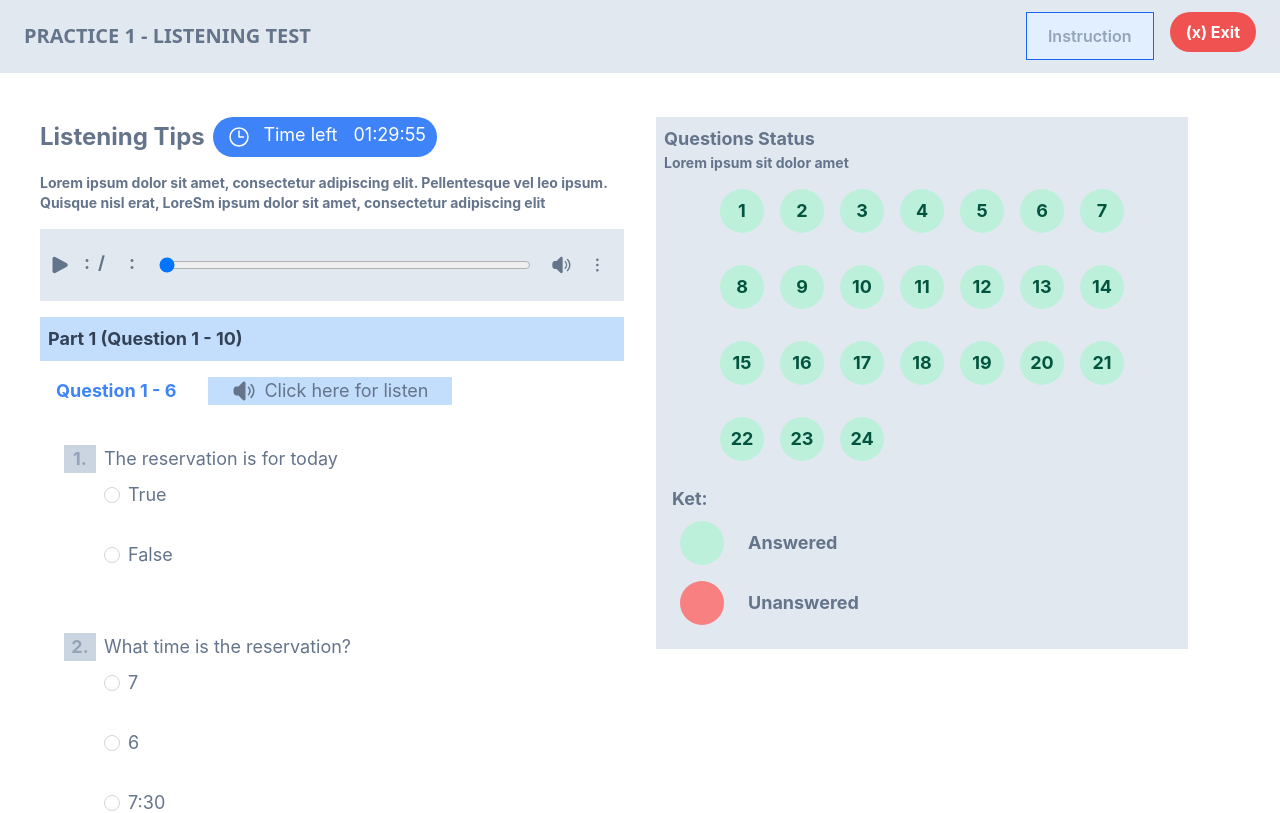
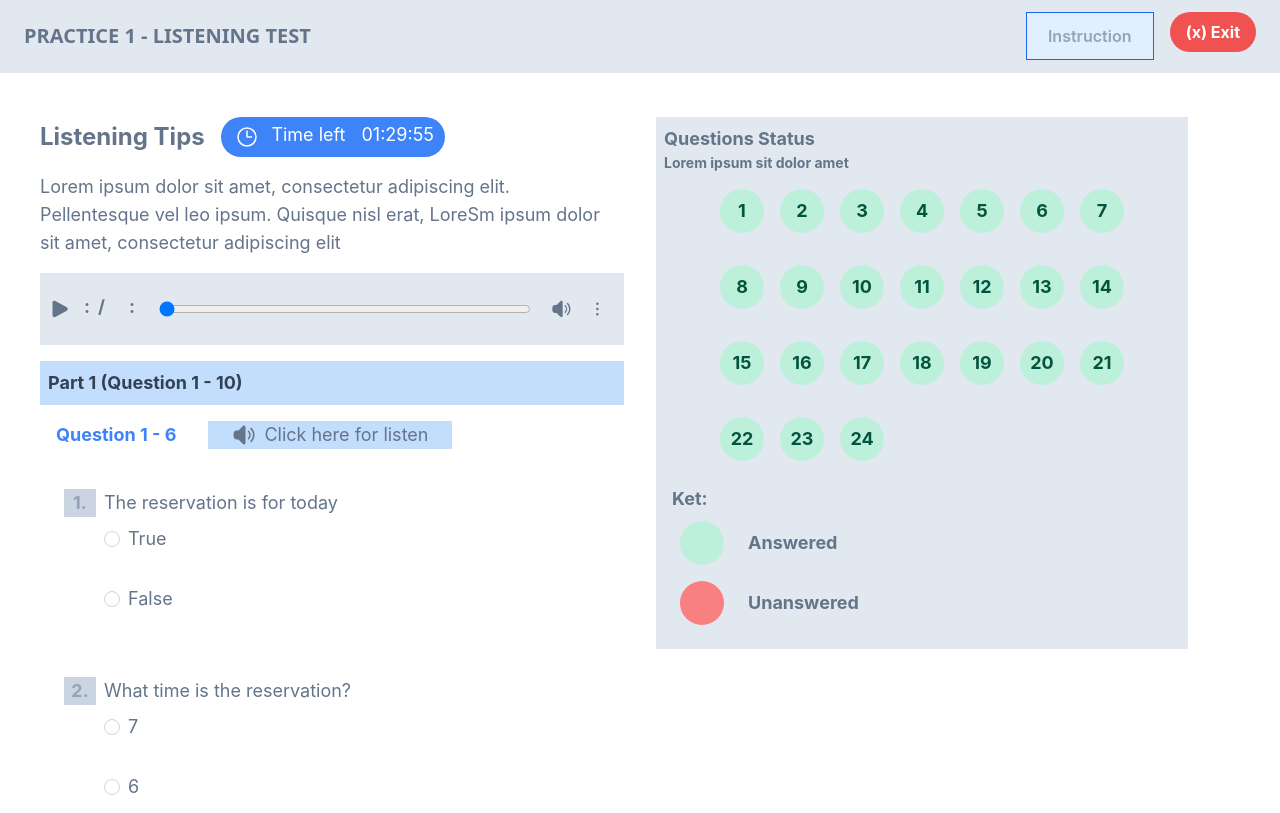
Before and after one commit to salsabilaathika-97/challenge-kobi, a React (Create React App) app: page / in a window 1280 px wide. Shown: the top 813 px of the page. Built offline with nearby package versions, Linux system fonts and the light colour scheme; no server answers.

Commit message:
change font size and weight

```diff
--- a/src/pages/Dashboard.js
+++ b/src/pages/Dashboard.js
@@ -19,7 +19,7 @@ const Dashboard = () => {
                             <div class = "py-1 text-2xl">
                                 Listening Tips
                             </div>
-                            <div class="mx-2 w-56 text-center font-normal bg-blue-500 rounded-full text-white">
+                            <div class="mx-4 w-56 text-center font-normal bg-blue-500 rounded-full text-white">
                                 <div class="flex flex-row justify-center p-1">
                                     <div class="p-1">
                                         <svg xmlns="http://www.w3.org/2000/svg" fill="none" viewBox="0 0 24 24" stroke-width="1.5" stroke="currentColor" class="w-6 h-6">
@@ -31,7 +31,7 @@ const Dashboard = () => {
                                 </div>
                             </div>
                         </div>
-                        <p class="text-sm text-slate-">Lorem ipsum dolor sit amet, consectetur adipiscing elit. Pellentesque vel leo ipsum. Quisque nisl erat, LoreSm ipsum dolor sit amet, consectetur adipiscing elit</p>
+                        <p class="text-lg font-normal text-slate-">Lorem ipsum dolor sit amet, consectetur adipiscing elit. Pellentesque vel leo ipsum. Quisque nisl erat, LoreSm ipsum dolor sit amet, consectetur adipiscing elit</p>
                         <div class="my-4">
                             <AudioPlayer />
                         </div>
```
